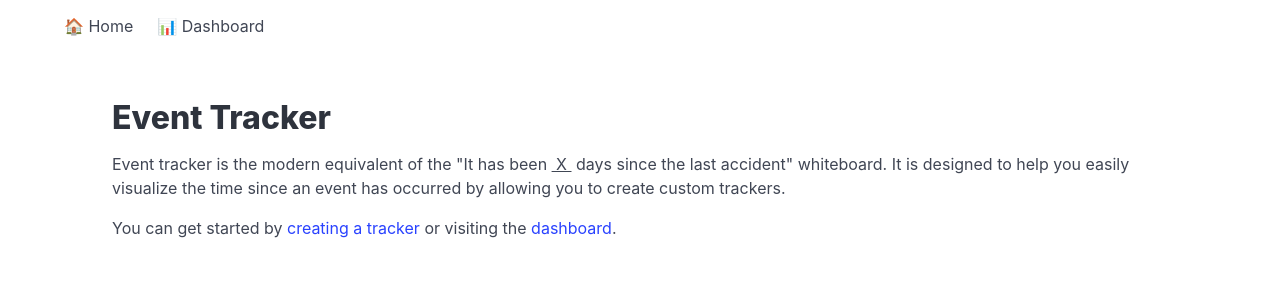
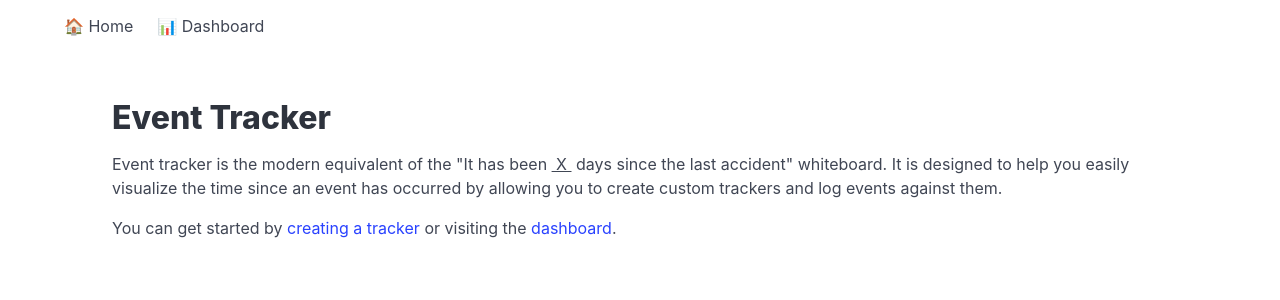
Before and after one commit to anthonyisensee/event-tracker, a React (Create React App) app: page / in a window 1280 px wide. Shown: the top 300 px of the page. Built offline with nearby package versions, Linux system fonts and the light colour scheme.

Commit message:
chore: homepage text more descriptive

```diff
--- a/src/Views/Home/Home.js
+++ b/src/Views/Home/Home.js
@@ -5,7 +5,7 @@ const Home = () => {
     return (
         <div className="content">
             <h1>Event Tracker</h1>
-            <p>Event tracker is the modern equivalent of the "It has been <span className="is-underlined">&nbsp;X&nbsp;</span> days since the last accident" whiteboard. It is designed to help you easily visualize the time since an event has occurred by allowing you to create custom trackers.</p>
+            <p>Event tracker is the modern equivalent of the "It has been <span className="is-underlined">&nbsp;X&nbsp;</span> days since the last accident" whiteboard. It is designed to help you easily visualize the time since an event has occurred by allowing you to create custom trackers and log events against them.</p>
             <p>You can get started by <Link to="/tracker">creating a tracker</Link> or visiting the <Link to="/dashboard">dashboard</Link>.</p>
         </div>
     )
```
